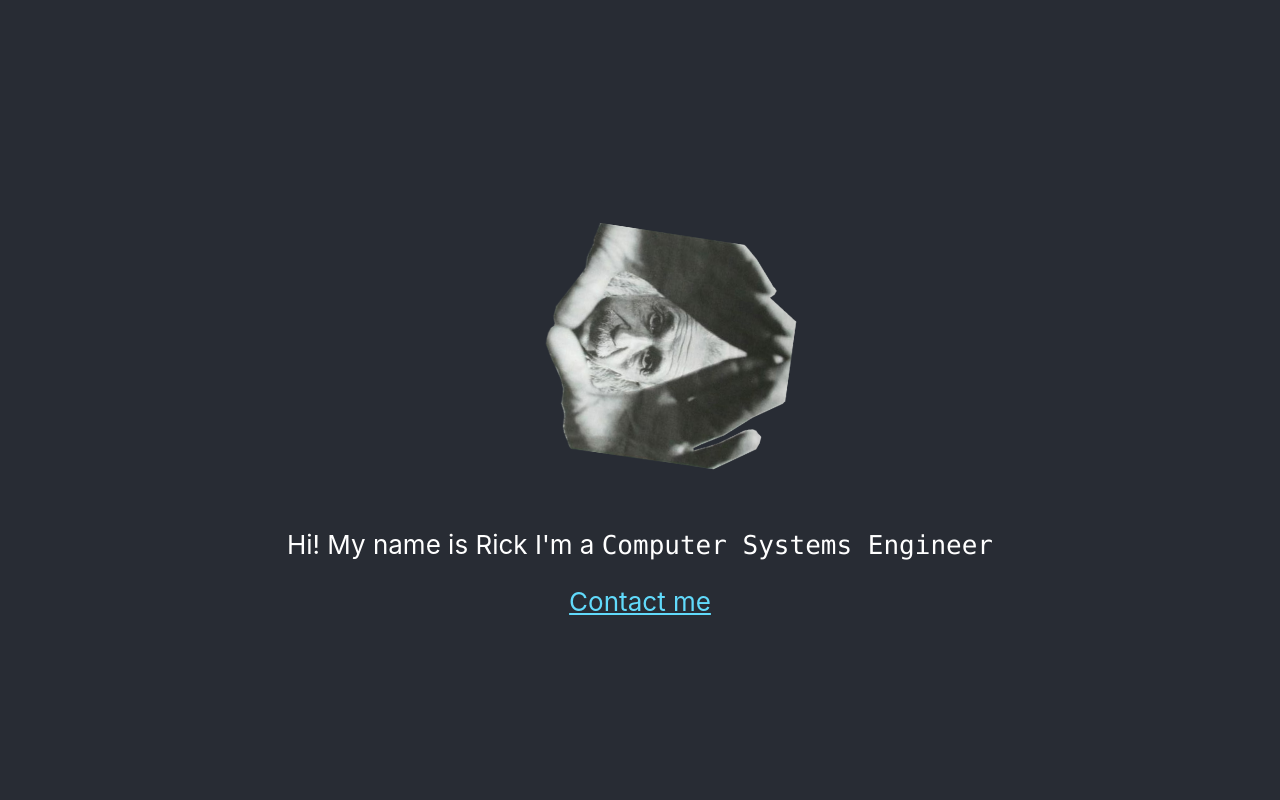
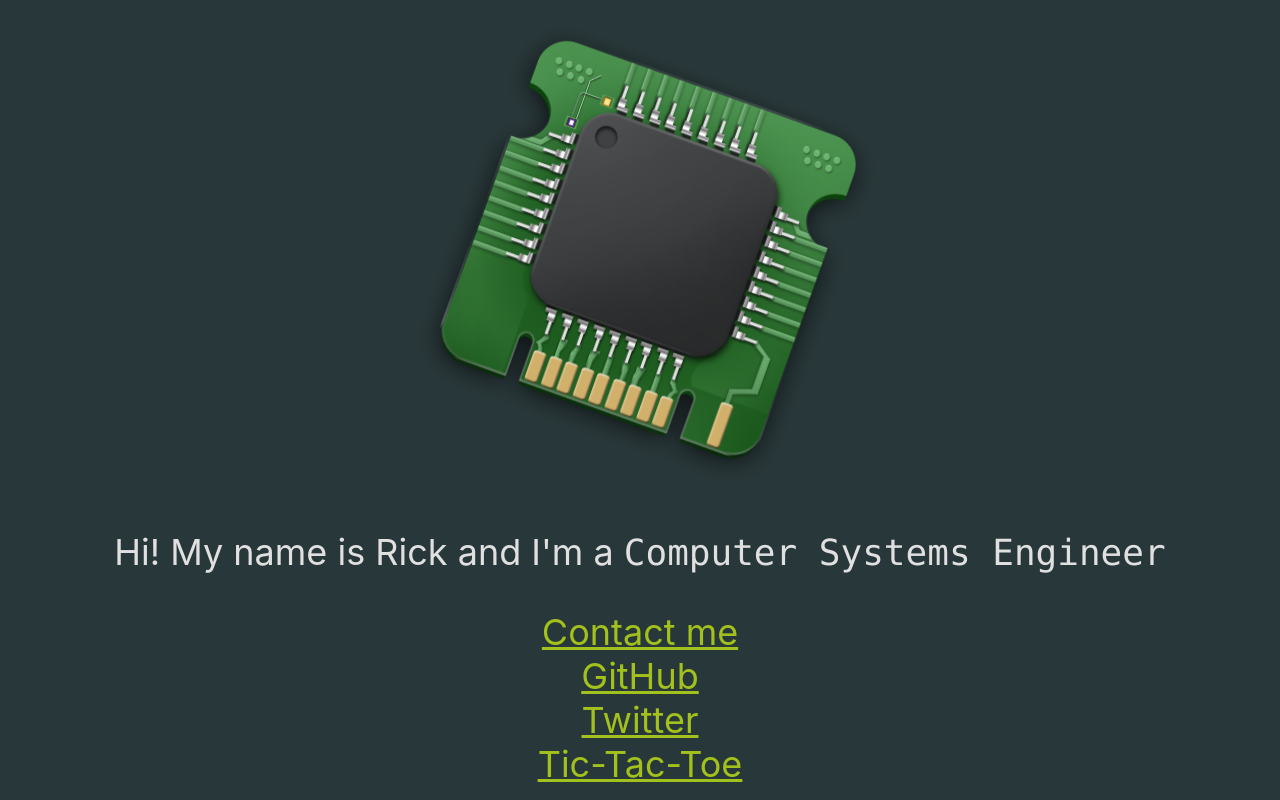
Before and after one commit to anayaricardo/mypage, a React (Create React App) app: page / in a window 1280 px wide. Built offline with nearby package versions, Linux system fonts and the light colour scheme.

Commit message:
Añadí imagen y cambié los colores

```diff
--- a/src/App.css
+++ b/src/App.css
@@ -3,29 +3,29 @@
 }
 
 .App-logo {
-  height: 40vmin;
+  height: 60vmin;
   pointer-events: none;
 }
 
 @media (prefers-reduced-motion: no-preference) {
   .App-logo {
-    animation: App-logo-spin infinite 20s linear;
+    animation: App-logo-spin infinite 100s linear;
   }
 }
 
 .App-header {
-  background-color: #282c34;
+  background-color: #283739;
   min-height: 100vh;
   display: flex;
   flex-direction: column;
   align-items: center;
   justify-content: center;
-  font-size: calc(10px + 2vmin);
-  color: white;
+  font-size: calc(12px + 3vmin);
+  color: #e0e0e0;
 }
 
 .App-link {
-  color: #61dafb;
+  color: #a2c11c;
 }
 
 @keyframes App-logo-spin {
--- a/src/App.js
+++ b/src/App.js
@@ -1,14 +1,15 @@
-import Ein from './Ein.png';
+import Luz from './chip.png';
 import './App.css';
 
 function App() {
   return (
     <div className="App">
       <header className="App-header">
+      <script src="https://cdn.sift.com/s.js"></script>
         {/* <img src={logo} className="App-logo" alt="logo" /> */}
-        <img src={Ein} className="App-logo" alt="logo" />
+        <img src={Luz} className="App-logo" alt="logo" />
         <p>
-          Hi! My name is Rick I'm a <code>Computer Systems Engineer</code>
+          Hi! My name is Rick and I'm a <code>Computer Systems Engineer</code>
         </p>
         <a
           className="App-link"
@@ -18,6 +19,30 @@ function App() {
         >
           Contact me
         </a>
+        <a
+          className="App-link"
+          href="https://github.com/anayaricardo"
+          target="_blank"
+          rel="noopener noreferrer"
+        >
+          GitHub
+        </a>
+        <a
+          className="App-link"
+          href="https://twitter.com/ricky_anaya"
+          target="_blank"
+          rel="noopener noreferrer"
+        >
+          Twitter
+        </a>
+        <a
+          className="App-link"
+          href="https://tic-tac-toc-react-game.netlify.app/"
+          target="_blank"
+          rel="noopener noreferrer"
+        >
+          Tic-Tac-Toe
+        </a>
       </header>
     </div>
   );
```
Also changed, not shown: src/Ein.png (deleted), src/chip.png (added).
